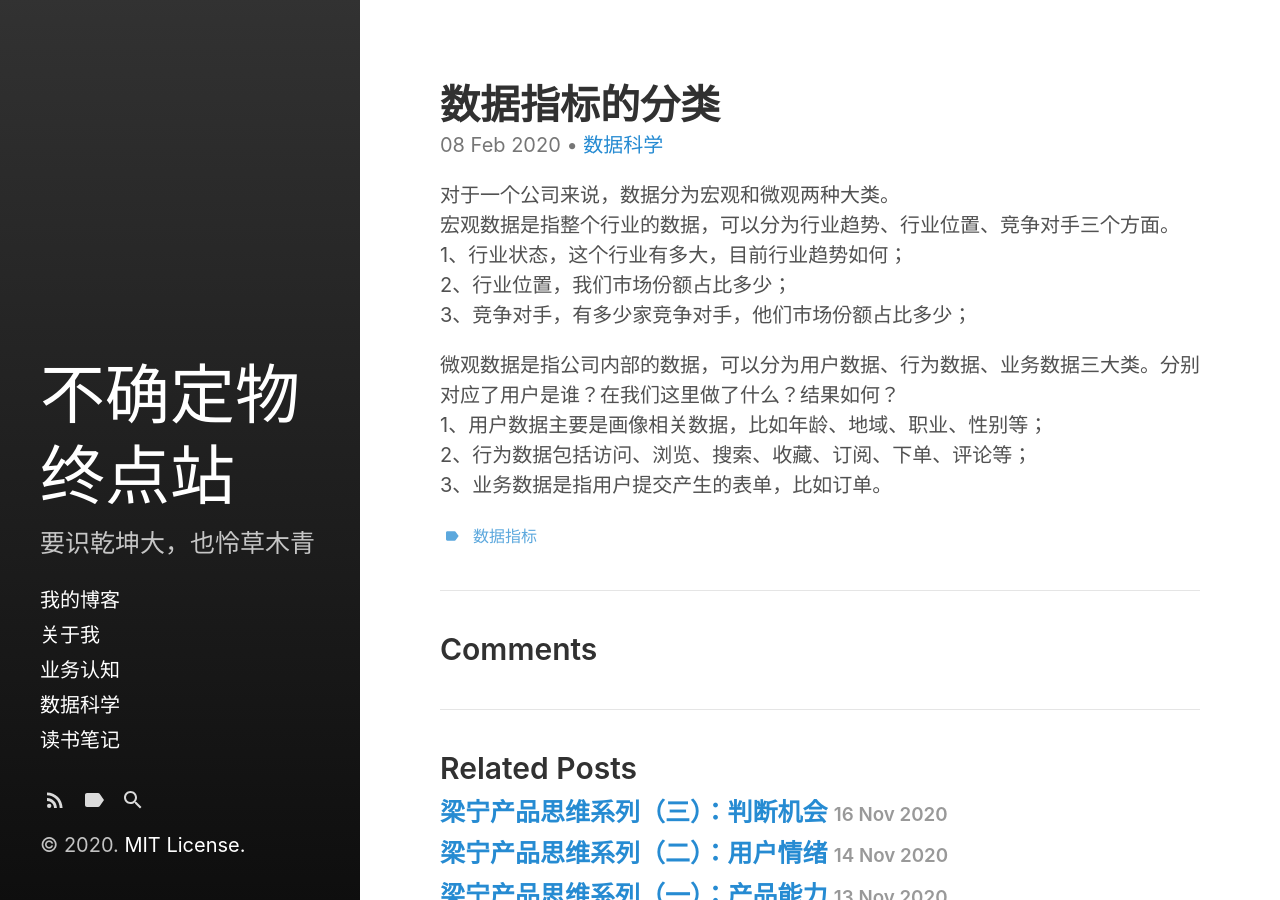
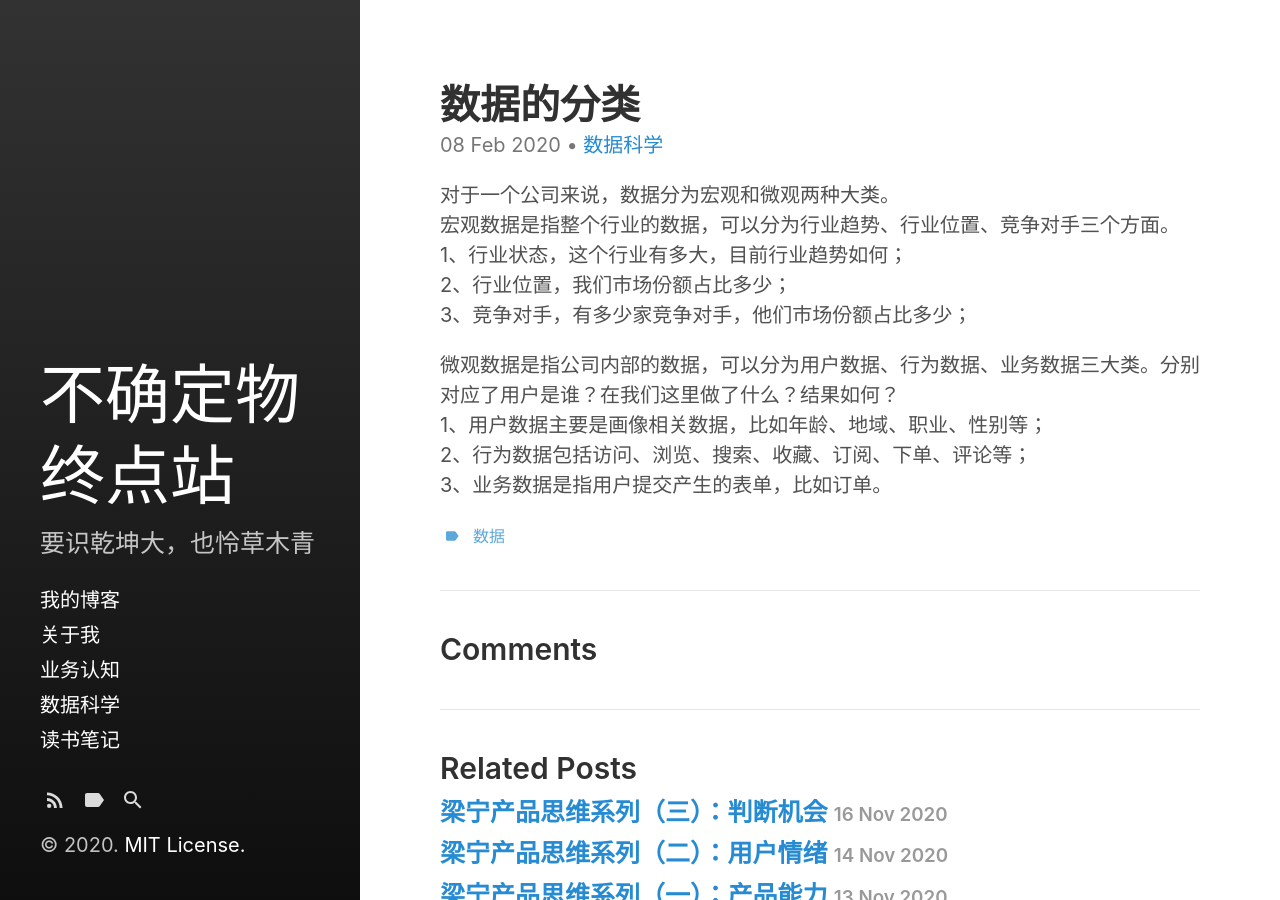
Before and after one commit to Bin0Lin/Bin0Lin.github.io, a Jekyll site: the page built from _posts/2020-02-08-数据的分类.md, in a window 1280 px wide. Built offline with Jekyll 4.4.1, drawn with Linux system fonts in a browser that asks for light colours.

Commit message:
Update and rename 2020-02-08-数据指标的分类.md to 2020-02-08-数据的分类.md

```diff
--- a/_posts/2020-02-08-数据指标的分类.md
+++ b/_posts/2020-02-08-数据的分类.md
@@ -1,11 +1,11 @@
 ---
 layout: post
-title:  "数据指标的分类"
+title:  "数据的分类"
 date:   2020-02-08
 categories:
     - 数据科学
 tags:
-    - 数据指标
+    - 数据
 ---
 对于一个公司来说，数据分为宏观和微观两种大类。
 宏观数据是指整个行业的数据，可以分为行业趋势、行业位置、竞争对手三个方面。
```
